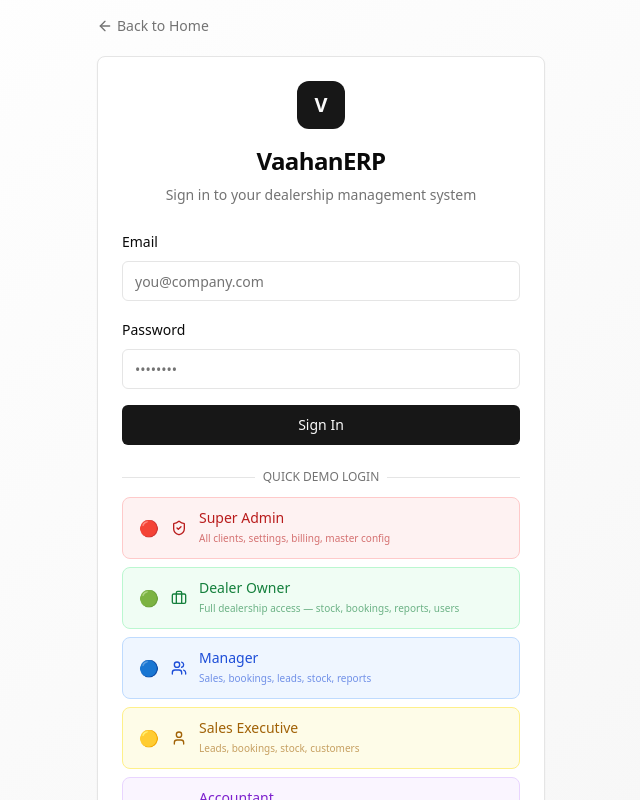
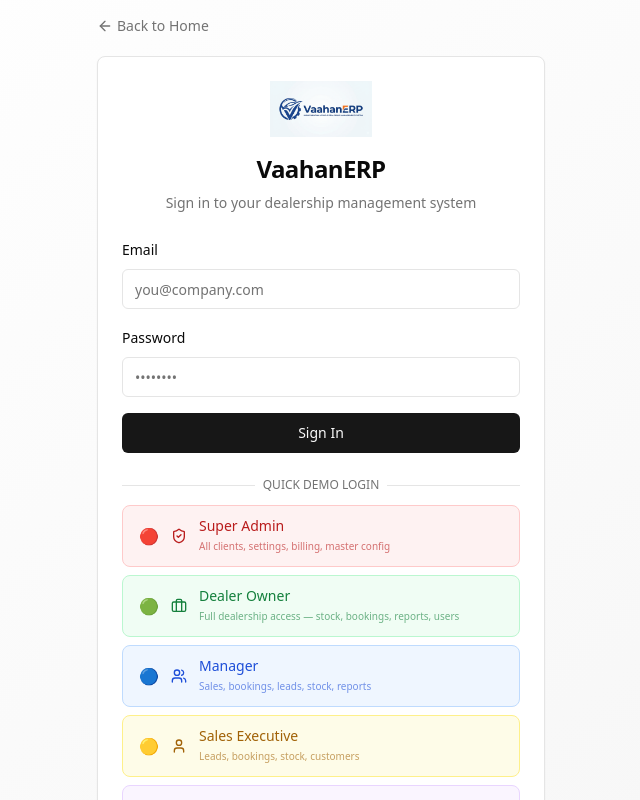
Before and after one commit to ravi0067/vaahan-erp, a Next.js app: page /login in a window 1280 px wide. Shown: the top 800 px of the page, without its empty margins (319-959 px from the left). Built offline with nearby package versions, Linux system fonts and the light colour scheme.

Commit message:
🎨 Logo 3 added: Landing page, Sidebar, Login page - clean flat design

```diff
--- a/src/app/login/page.tsx
+++ b/src/app/login/page.tsx
@@ -128,8 +128,8 @@
 
         <Card>
           <CardHeader className="text-center space-y-2">
-            <div className="mx-auto w-12 h-12 rounded-xl bg-primary flex items-center justify-center mb-2">
-              <span className="text-primary-foreground font-bold text-xl">V</span>
+            <div className="mx-auto mb-2">
+              <img src="/logo.png" alt="VaahanERP" className="h-14 w-auto mx-auto" />
             </div>
             <CardTitle className="text-2xl font-bold">VaahanERP</CardTitle>
             <CardDescription>
--- a/src/app/page.tsx
+++ b/src/app/page.tsx
@@ -1,6 +1,7 @@
 "use client";
 
 import Link from "next/link";
+import Image from "next/image";
 import { Button } from "@/components/ui/button";
 import { Card, CardContent } from "@/components/ui/card";
 import {
@@ -77,7 +78,7 @@
             <div className="w-9 h-9 rounded-xl bg-primary flex items-center justify-center">
               <span className="text-primary-foreground font-bold text-lg">V</span>
             </div>
-            <span className="text-xl font-bold">VaahanERP</span>
+            <Image src="/logo.png" alt="VaahanERP" width={140} height={40} className="h-9 w-auto" />
           </div>
           <div className="flex gap-2">
             <Link href="/demo">
--- a/src/components/layout/Sidebar.tsx
+++ b/src/components/layout/Sidebar.tsx
@@ -134,9 +134,8 @@
       <div className="flex items-center justify-between h-16 px-4 border-b">
         {isCollapsed && (
           <div className="w-8 h-8 rounded-lg bg-primary flex items-center justify-center overflow-hidden mx-auto">
-            {(session?.user as any)?.logoUrl ? (
             <img
-                src={(session?.user as any)?.logoUrl}
+              src={(session?.user as any)?.logoUrl || '/logo.png'}
               alt="Logo"
               className="w-full h-full object-contain"
               onError={(e) => {
@@ -144,16 +143,14 @@
                 (e.target as HTMLImageElement).nextElementSibling!.classList.remove('hidden');
               }}
             />
-            ) : null}
-            <span className={`text-primary-foreground font-bold text-sm ${(session?.user as any)?.logoUrl ? 'hidden' : ''}`}>V</span>
+            <span className="text-primary-foreground font-bold text-sm hidden">V</span>
           </div>
         )}
         {!isCollapsed && (
           <div className="flex items-center gap-2">
             <div className="w-8 h-8 rounded-lg bg-primary flex items-center justify-center overflow-hidden">
-              {(session?.user as any)?.logoUrl ? (
               <img
-                  src={(session?.user as any)?.logoUrl}
+                src={(session?.user as any)?.logoUrl || '/logo.png'}
                 alt="Logo"
                 className="w-full h-full object-contain"
                 onError={(e) => {
@@ -161,8 +158,7 @@
                   (e.target as HTMLImageElement).nextElementSibling!.classList.remove('hidden');
                 }}
               />
-              ) : null}
-              <span className={`text-primary-foreground font-bold text-sm ${(session?.user as any)?.logoUrl ? 'hidden' : ''}`}>V</span>
+              <span className="text-primary-foreground font-bold text-sm hidden">V</span>
             </div>
             <div>
               <h2 className="text-sm font-semibold leading-none">
```
Also changed, not shown: public/logo.png (added). Lines whose indentation alone changed are shown as unchanged.
